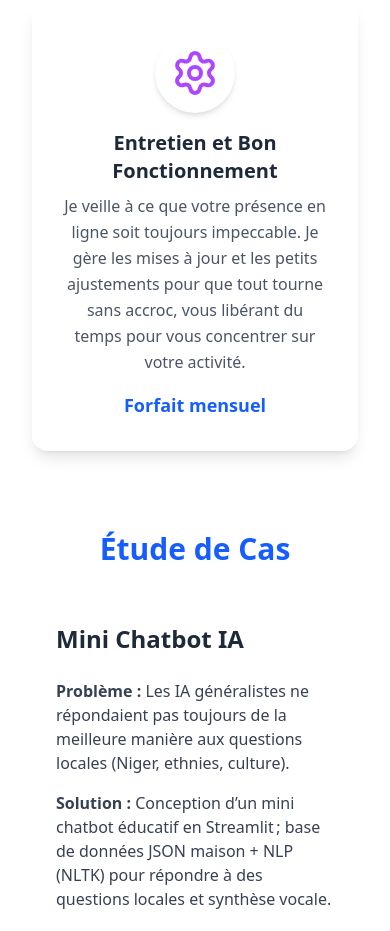
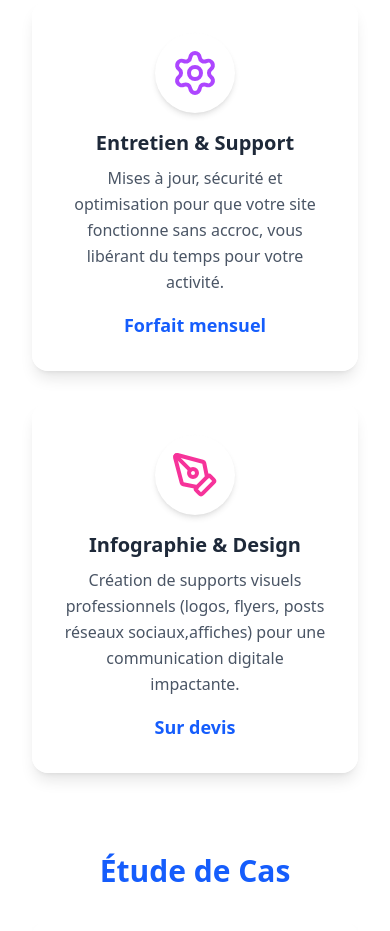
Before and after one commit to Ismail0u/portfolio, a React (Vite) app in the folder portfolio/: page / in a window 390 px wide. Shown: the part 6760-7691 px from the top of the page. Built offline with nearby package versions, Linux system fonts and the light colour scheme.

Commit message:
version stable 2.0

```diff
--- a/portfolio/src/components/Services.jsx
+++ b/portfolio/src/components/Services.jsx
@@ -1,25 +1,35 @@
 import React from 'react';
 import { motion } from 'framer-motion';
-import { Code, Phone, Monitor, Settings } from 'lucide-react';
+import { Code, Monitor, Settings, PenTool } from 'lucide-react';
 
 const services = [
   {
     icon: <Code className="w-12 h-12 text-blue-500" />,
     title: 'Développement Web',
-    description: "Création d'applications web robustes avec Django et React, adaptées à vos besoins spécifiques.",
+    description:
+      "Création d'applications web robustes avec Django et React, adaptées à vos besoins spécifiques.",
     price: 'Sur devis',
   },
   {
     icon: <Monitor className="w-12 h-12 text-green-500" />,
     title: 'Création de Sites Vitrines & Présence Web',
-    description: "Sites professionnels et esthétiques pour valoriser votre activité en ligne.  Je m'assure que votre site est non seulement beau, mais aussi fonctionnel et facile à utiliser pour vos visiteurs.",
+    description:
+      "Sites professionnels et esthétiques pour valoriser votre activité en ligne. Je m'assure que votre site est non seulement beau, mais aussi fonctionnel et facile à utiliser pour vos visiteurs.",
     price: 'Sur devis',
   },
   {
     icon: <Settings className="w-12 h-12 text-purple-500" />,
-    title: 'Entretien et Bon Fonctionnement',
-    description: "Je veille à ce que votre présence en ligne soit toujours impeccable. Je gère les mises à jour et les petits ajustements pour que tout tourne sans accroc, vous libérant du temps pour vous concentrer sur votre activité.",
-    price: "Forfait mensuel",
+    title: 'Entretien & Support',
+    description:
+      "Mises à jour, sécurité et optimisation pour que votre site fonctionne sans accroc, vous libérant du temps pour votre activité.",
+    price: 'Forfait mensuel',
+  },
+  {
+    icon: <PenTool className="w-12 h-12 text-pink-500" />,
+    title: 'Infographie & Design',
+    description:
+      "Création de supports visuels professionnels (logos, flyers, posts réseaux sociaux,affiches) pour une communication digitale impactante.",
+    price: 'Sur devis',
   },
 ];
 
@@ -29,7 +39,7 @@ export default function Services() {
       <h2 className="text-3xl font-bold text-center text-blue-600 dark:text-blue-400 mb-12">
         Mes Services
       </h2>
-      <div className="grid gap-8 sm:grid-cols-1 md:grid-cols-2 lg:grid-cols-3 max-w-6xl mx-auto">
+      <div className="grid gap-8 sm:grid-cols-1 md:grid-cols-2 lg:grid-cols-2 max-w-6xl mx-auto">
         {services.map((s, i) => (
           <motion.div
             key={i}
```
